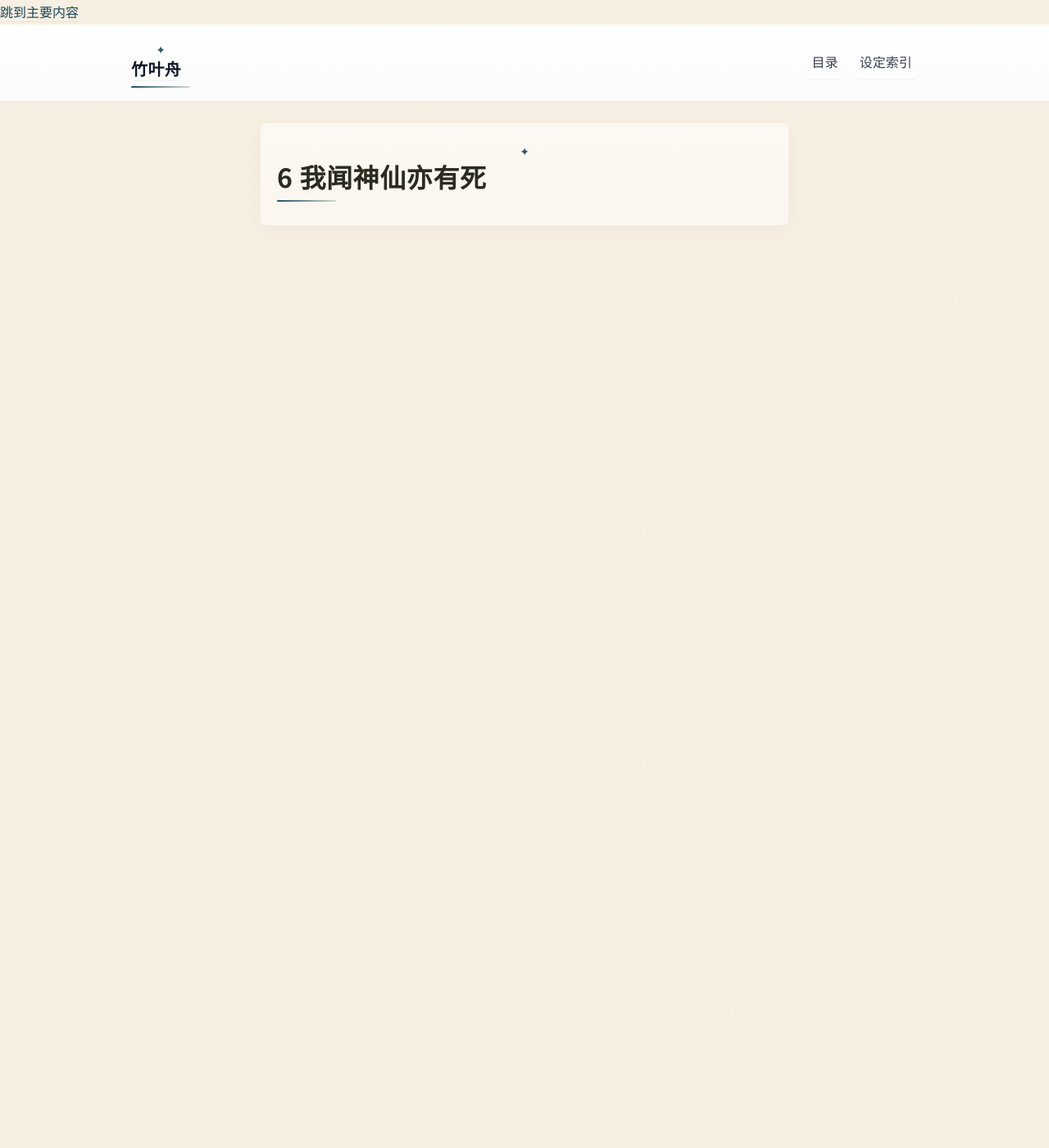
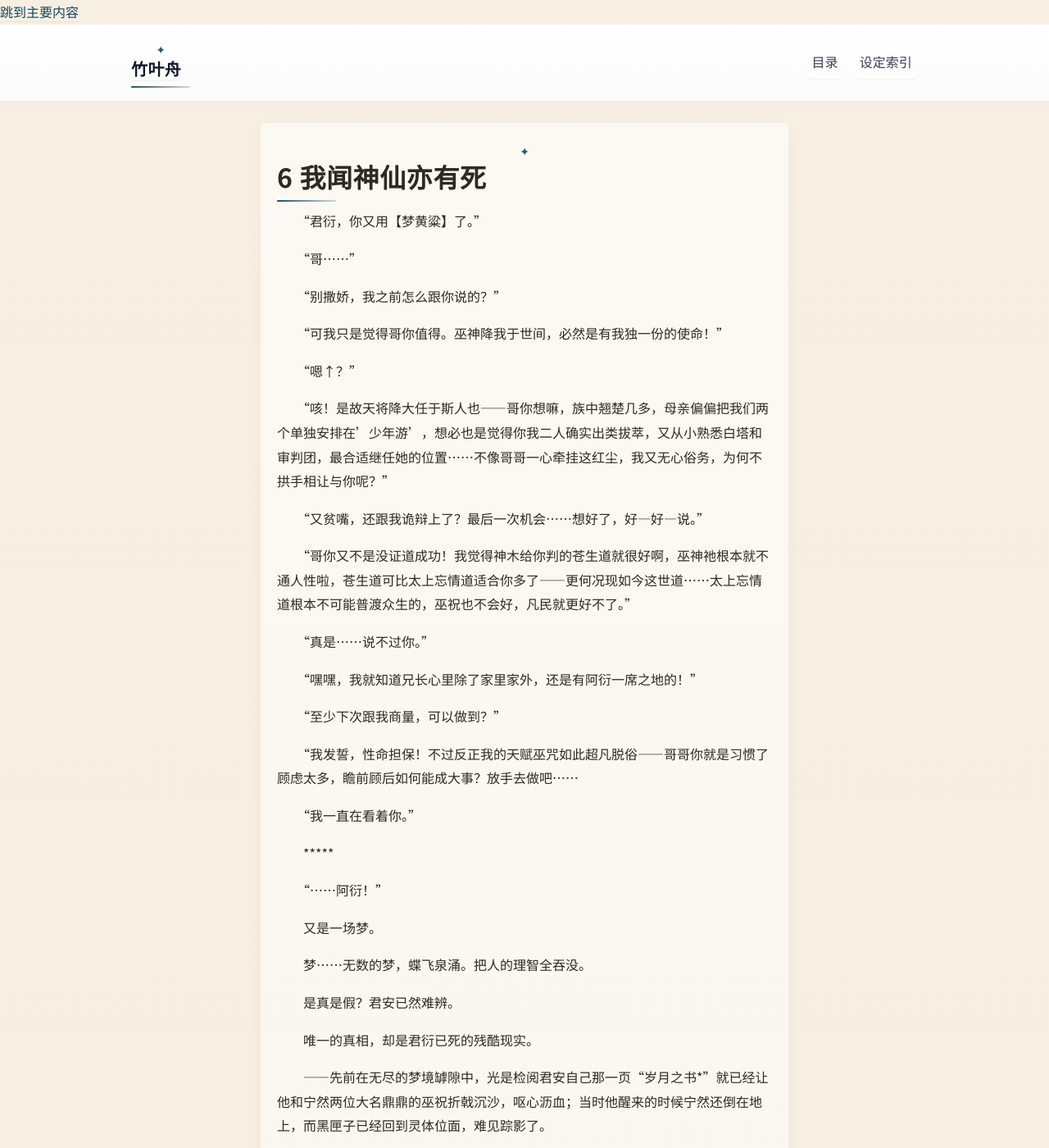
Before and after one commit to LotusSaverin/TheLeaf-BorneDream, a Jekyll site: the page built from chapter-06.md, in a window 1280 px wide and 1400 px high. Shown: the whole window at 82% size. Built offline with Jekyll 4.4.1, drawn with Linux system fonts in a browser that asks for light colours; some web fonts are replaced; our own code applies the rules of GitHub Pages for plain Markdown files; some of the changed text lies outside the part shown.

Commit message:
Add chapter 6 discussing dreams and loss
This chapter explores the themes of dreams, loss, and existential reflection through the dialogue between characters and the protagonist's inner turmoil following a tragedy.

```diff
--- a/chapter-06.md
+++ b/chapter-06.md
@@ -1 +1,83 @@
 # 6 我闻神仙亦有死
+
+　　“君衍，你又用【梦黄粱】了。”
+
+　　“哥……”
+
+　　“别撒娇，我之前怎么跟你说的？”
+
+　　“可我只是觉得哥你值得。巫神降我于世间，必然是有我独一份的使命！”
+
+　　“嗯↑？”
+
+　　“咳！是故天将降大任于斯人也——哥你想嘛，族中翘楚几多，母亲偏偏把我们两个单独安排在'少年游'，想必也是觉得你我二人确实出类拔萃，又从小熟悉白塔和审判团，最合适继任她的位置……不像哥哥一心牵挂这红尘，我又无心俗务，为何不拱手相让与你呢？”
+
+　　“又贫嘴，还跟我诡辩上了？最后一次机会……想好了，好—好—说。”
+
+　　“哥你又不是没证道成功！我觉得神木给你判的苍生道就很好啊，巫神祂根本就不通人性啦，苍生道可比太上忘情道适合你多了——更何况现如今这世道……太上忘情道根本不可能普渡众生的，巫祝也不会好，凡民就更好不了。”
+
+　　“真是……说不过你。”
+
+　　“嘿嘿，我就知道兄长心里除了家里家外，还是有阿衍一席之地的！”
+
+　　“至少下次跟我商量，可以做到？”
+
+　　“我发誓，性命担保！不过反正我的天赋巫咒如此超凡脱俗——哥哥你就是习惯了顾虑太多，瞻前顾后如何能成大事？放手去做吧……
+
+　　“我一直在看着你。”
+
+　　*****
+
+　　“……阿衍！”
+
+　　又是一场梦。
+
+　　梦……无数的梦，蝶飞泉涌。把人的理智全吞没。
+
+　　是真是假？君安已然难辨。
+
+　　唯一的真相，却是君衍已死的残酷现实。
+
+　　——先前在无尽的梦境罅隙中，光是检阅君安自己那一页“岁月之书*”就已经让他和宁然两位大名鼎鼎的巫祝折戟沉沙，呕心沥血；当时他醒来的时候宁然还倒在地上，而黑匣子已经回到灵体位面，难见踪影了。
+
+　　动用巫力为宁然简单疗愈之后他悄悄让神木给自己开小灶，把这个月的净化额度提前祷告完毕，只可惜时间不容人，他现在已经马不停蹄地搭上了审判团从白塔去往燕京的专线飞舟。
+
+　　也不知道楚菏那边调查得怎么样了，没给他传音就是没大问题；也就是说这次的异常雷鸣，基本上……
+
+　　只有可能是因为君衍之死。
+
+　　沉默地坐在君家特有的飞舟独间里，感觉窗外的日光有些刺眼，君安伸手一拉，房间里的舟帘顿时全部拉上，世界重归与梦中一般无二的黑夜之中。
+
+　　他抬手掩面，然后阖目。
+
+　　半晌，入睡未果，君安又重新伸手去够舟帘的开关。
+
+　　最后他也只是掀着舟帘的一角，直视天上灼热的赤轮：
+
+　　“我闻神仙、亦有死……”
+
+　　——怎么我神仙似的弟弟，竟也落至死地了？！
+
+　　眨眼几瞬，泪水又快又慢地淌过年轻的面庞。
+
+　　巫神啊巫神，如果18年前下凡的阿衍是您对君家的恩赐，如今怎么说收回就收回了呢？
+
+　　是在惩罚我对您的不敬吗？
+
+　　是我们巫族拥有的太多吗？
+
+　　还是说我想要的一切，本来就是奢望。
+
+　　这样一个既没有回归凡民的我，也没有成为大巫的我……偏偏留下游魂一个我，行走在大地上。
+
+　　红尘，白塔，已经没有归处。
+
+　　凡民，巫祝，我又何以自居？
+
+　　阿衍，是你的话，现在理应嘲笑哥哥了。
+
+　　*****
+
+　　注：
+
+　　“岁月之书“”——出自《你一生的故事》（电影《降临》的原著）；指一本精确记载过去与未来所有事件的虚构书籍，用以探讨预知未来与自由意志的矛盾。
```
